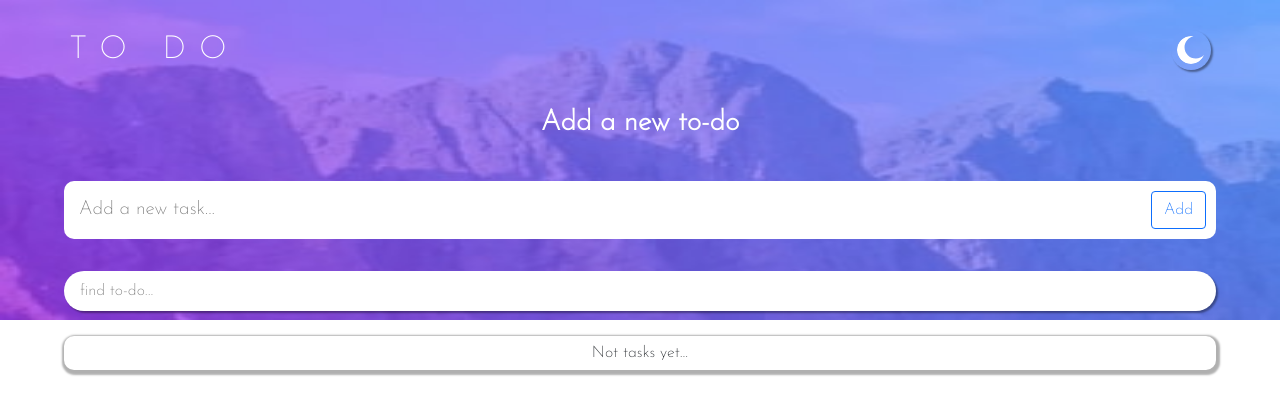
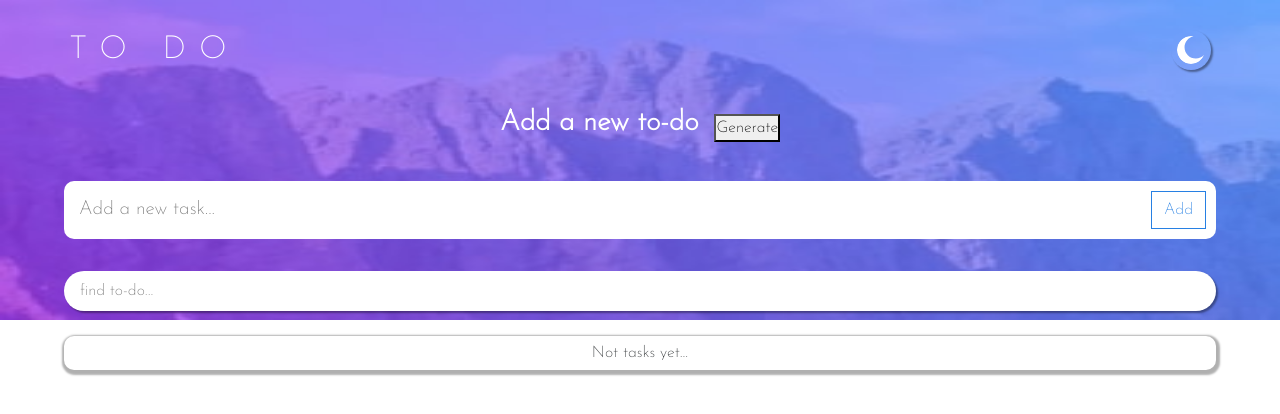
Before and after one commit to hdavidpb/to-do-lya, a React (Create React App) app: page / in a window 1280 px wide. Shown: the top 414 px of the page. Built offline with nearby package versions, Linux system fonts and the light colour scheme.

Commit message:
updated 3

```diff
--- a/package.json
+++ b/package.json
@@ -10,6 +10,8 @@
     "@testing-library/jest-dom": "^5.14.1",
     "@testing-library/react": "^11.2.7",
     "@testing-library/user-event": "^12.8.3",
+    "axios": "^0.21.1",
+    "bootswatch": "^5.0.2",
     "react": "^17.0.2",
     "react-dom": "^17.0.2",
     "react-id-generator": "^3.0.1",
--- a/public/index.html
+++ b/public/index.html
@@ -30,13 +30,8 @@
       href="https://fonts.googleapis.com/css2?family=Josefin+Sans:wght@200&display=swap"
       rel="stylesheet"
     />
-    <link
-      href="https://cdn.jsdelivr.net/npm/bootstrap@5.0.2/dist/css/bootstrap.min.css"
-      rel="stylesheet"
-      integrity="sha384-EVSTQN3/azprG1Anm3QDgpJLIm9Nao0Yz1ztcQTwFspd3yD65VohhpuuCOmLASjC"
-      crossorigin="anonymous"
-    />
-    <title>GRIMA TASKS</title>
+
+    <title>TO DO</title>
   </head>
   <body>
     <noscript>You need to enable JavaScript to run this app.</noscript>
--- a/src/App.js
+++ b/src/App.js
@@ -3,6 +3,7 @@ import TaskList from "./components/taskList/TaskList";
 import ModeProvider from "./context/ModeProvider";
 
 import TaskProvider from "./context/TaskProvider";
+
 function App() {
   return (
     <ModeProvider>
--- a/src/components/header/Header.jsx
+++ b/src/components/header/Header.jsx
@@ -1,4 +1,5 @@
 import React, { useContext, useState, useEffect } from "react";
+import axios from "axios";
 import darkImage from "../../assets/images/bg-mobile-dark.jpg";
 import lightImage from "../../assets/images/bg-mobile-light.jpg";
 import moon from "../../assets/images/icon-moon.svg";
@@ -27,6 +28,8 @@ const Header = () => {
   //----------------------------COMPONENTS STATES---------------------------------------------------//
 
   const [checked, setChecked] = useState(false);
+  const [limit, setLimit] = useState(4);
+  const [showModalCat, setShowModalCat] = useState(false);
 
   /*------------------------------------HANDLES------------------------------------------------- */
 
@@ -92,6 +95,28 @@ const Header = () => {
     }
   };
 
+  const handleGet = async (limit) => {
+    try {
+      const res = await axios.get(
+        `https://catfact.ninja/facts?limit=${limit}&max_length=140`
+      );
+      const catFacts = res.data.data;
+      let newArray = [];
+      console.log(catFacts);
+      catFacts.forEach((el) =>
+        newArray.push({
+          done: false,
+          id: generateRandomId(),
+          task: el.fact,
+        })
+      );
+      setTasks([...tasks, ...newArray]);
+      console.log(tasks);
+    } catch (error) {
+      console.log(error);
+    }
+  };
+
   useEffect(() => {
     setFilterArray(...tasks);
 
@@ -140,11 +165,14 @@ const Header = () => {
           alt="buttonChange"
         />
       </div>
-      {edit ? (
-        <h3 className="title-session">Edit to-do</h3>
-      ) : (
-        <h3 className="title-session">Add a new to-do</h3>
-      )}
+      <div className="title-header-box">
+        {edit ? (
+          <h3 className="title-session">Edit to-do</h3>
+        ) : (
+          <h3 className="title-session">Add a new to-do</h3>
+        )}
+        <button onClick={() => handleGet(limit)}>Generate</button>
+      </div>
       <form
         className={edit ? "add_task_sesion on-edit-mode" : "add_task_sesion"}
         onSubmit={
--- a/src/components/header/header.css
+++ b/src/components/header/header.css
@@ -57,7 +57,8 @@
   transition: all 0.4s;
 }
 .on-edit-mode {
-  border: solid 5px rgb(18, 186, 192);
+  border: solid 3px rgb(140, 85, 230);
+  box-shadow: 1px 2px 2px 2px rgba(255, 255, 255, 0.624);
 }
 
 .add-edit-box {
@@ -96,6 +97,14 @@ form input {
   outline: none;
   z-index: 100;
 }
+.title-header-box {
+  display: flex;
+  justify-content: center;
+  align-items: center;
+  gap: 1rem;
+  width: 90%;
+  z-index: 100;
+}
 
 @media (min-width: 1440px) {
   .title_sesion {
--- a/src/components/task/Task.jsx
+++ b/src/components/task/Task.jsx
@@ -4,6 +4,7 @@ import { faEdit, faTrashAlt } from "@fortawesome/free-solid-svg-icons";
 import { Link } from "react-scroll";
 import Swal from "sweetalert2";
 import "./task.css";
+import "bootswatch/dist/cosmo/bootstrap.min.css";
 
 import { TaskContext } from "../../context/TaskProvider";
 import { ModeContext } from "../../context/ModeProvider";
--- a/src/components/taskList/TaskList.jsx
+++ b/src/components/taskList/TaskList.jsx
@@ -17,6 +17,7 @@ const TaskList = () => {
   }, [tasks]);
 
   const handleDeletedChecked = () => {
+    if (tasksLeft.length !== tasks.length) {
       Swal.fire({
         title: "Are you sure?",
         text: "You won't be able to revert this!",
@@ -33,6 +34,15 @@ const TaskList = () => {
           Swal.fire("Deleted!", "", "success");
         }
       });
+    } else {
+      Swal.fire({
+        position: "center",
+        icon: "warning",
+        title: "Not to do selected",
+        showConfirmButton: false,
+        timer: 1500,
+      });
+    }
   };
 
   const handleSelectAllItems = () => {
```
Also changed, not shown: 2 other files (tests, documents, lock files or other folders). Lines whose indentation alone changed are shown as unchanged.
